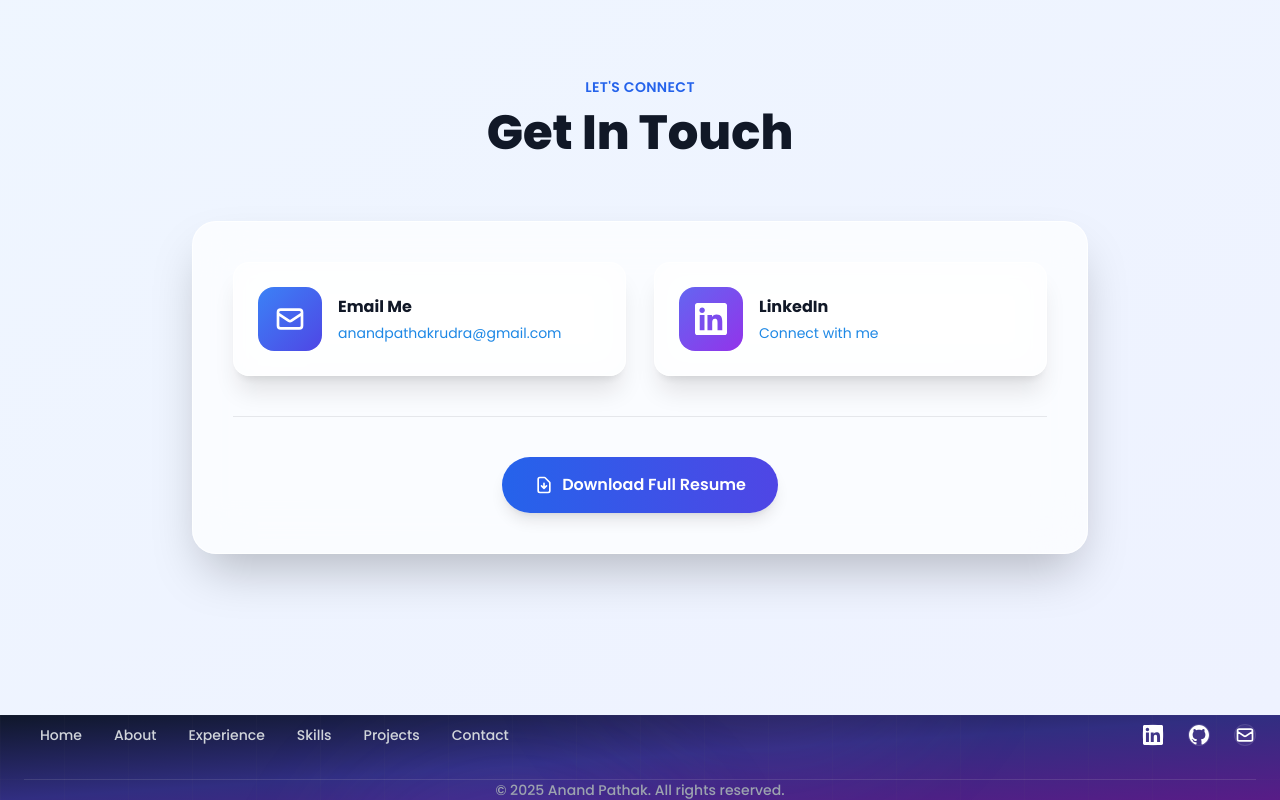
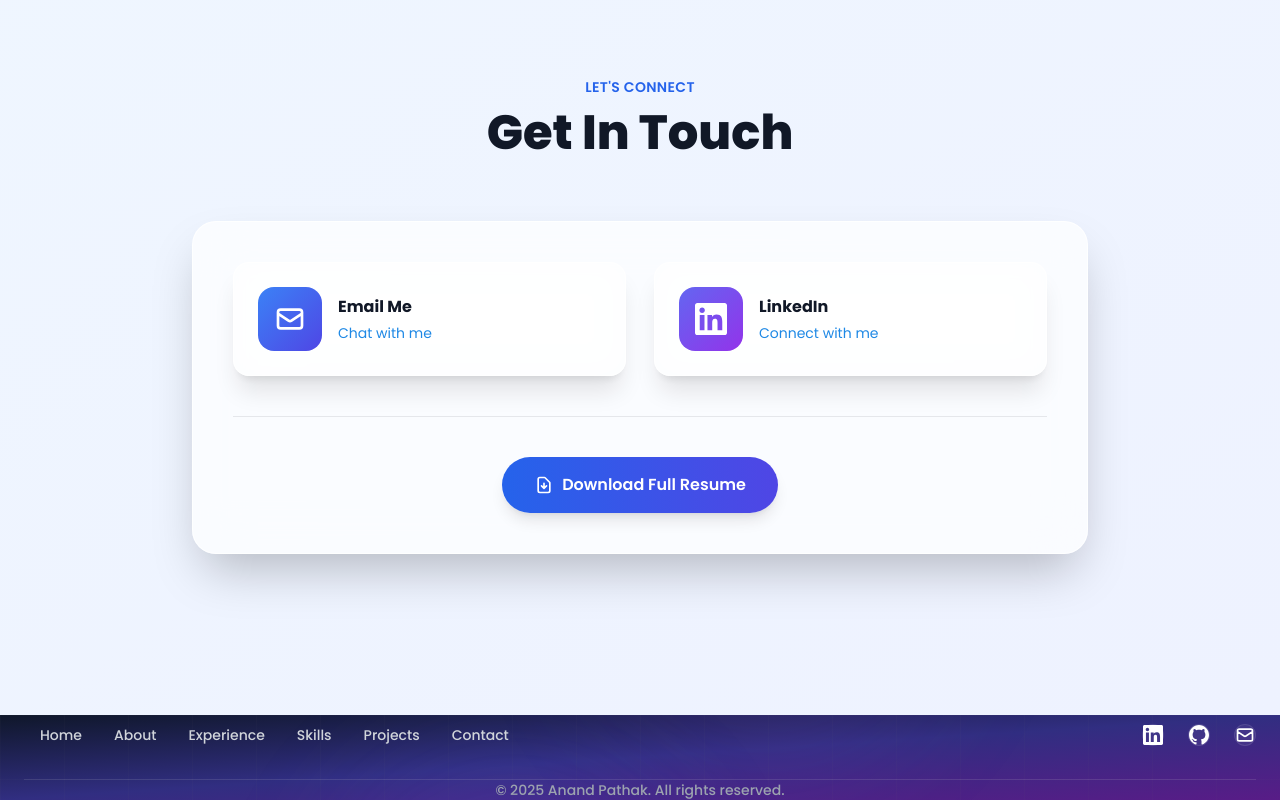
Before and after one commit to rudraofficial/Portfolio, a website: page index.html in a window 1280 px wide. Shown: the part 4210-5010 px from the top of the page. Drawn offline with Linux system fonts and the light colour scheme.

Commit message:
minor changes were made

```diff
--- a/index.html
+++ b/index.html
@@ -1212,7 +1212,7 @@
                   <div>
                     <h3 class="font-bold text-gray-900 mb-1">Email Me</h3>
                     <p class="text-material-blue-600 text-sm">
-                      anandpathakrudra@gmail.com
+                        Chat with me
                     </p>
                   </div>
                 </div>
```
